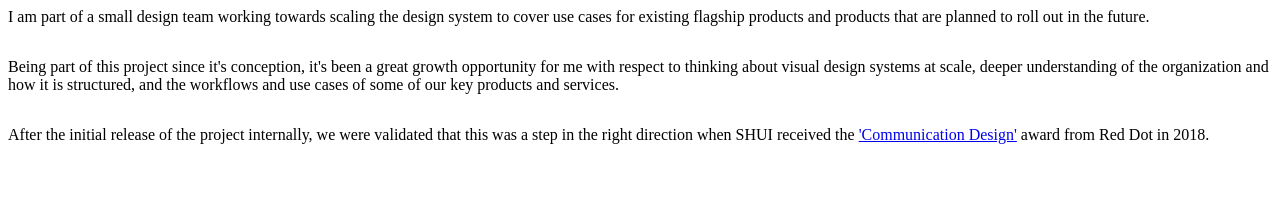
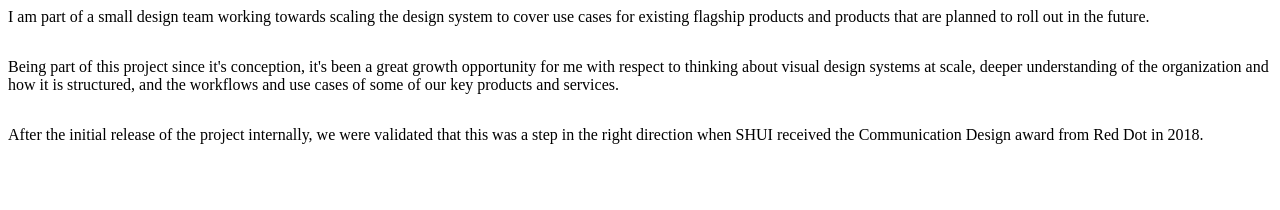
Before and after one commit to quicksilversurfer/portfolio-site, a Gatsby site: page /shui in a window 1280 px wide. Shown: the part 2280-2490 px from the top of the page. Built offline with nearby package versions, Linux system fonts and the light colour scheme; Gatsby itself is replaced by a stand-in of ours.

Commit message:
removed broken links

```diff
--- a/src/pages/shui.js
+++ b/src/pages/shui.js
@@ -57,7 +57,7 @@ const Shui = (props) => (
       Being part of this project since it's conception, it's been a great growth opportunity for me with respect to thinking about visual design systems at scale, deeper understanding of the organization and how it is structured, and the workflows and use cases of some of our key products and services.
     </p>
     <p>
-      After the initial release of the project internally, we were validated that this was a step in the right direction when SHUI received the <a href="https://www.red-dot.org/project/shui-siemens-healthineers-user-interface-25965" target="_blank" rel="noopener noreferrer">'Communication Design'</a> award from Red Dot in 2018.
+      After the initial release of the project internally, we were validated that this was a step in the right direction when SHUI received the Communication Design award from Red Dot in 2018.
     </p>
   </PostUnit>
 
```
